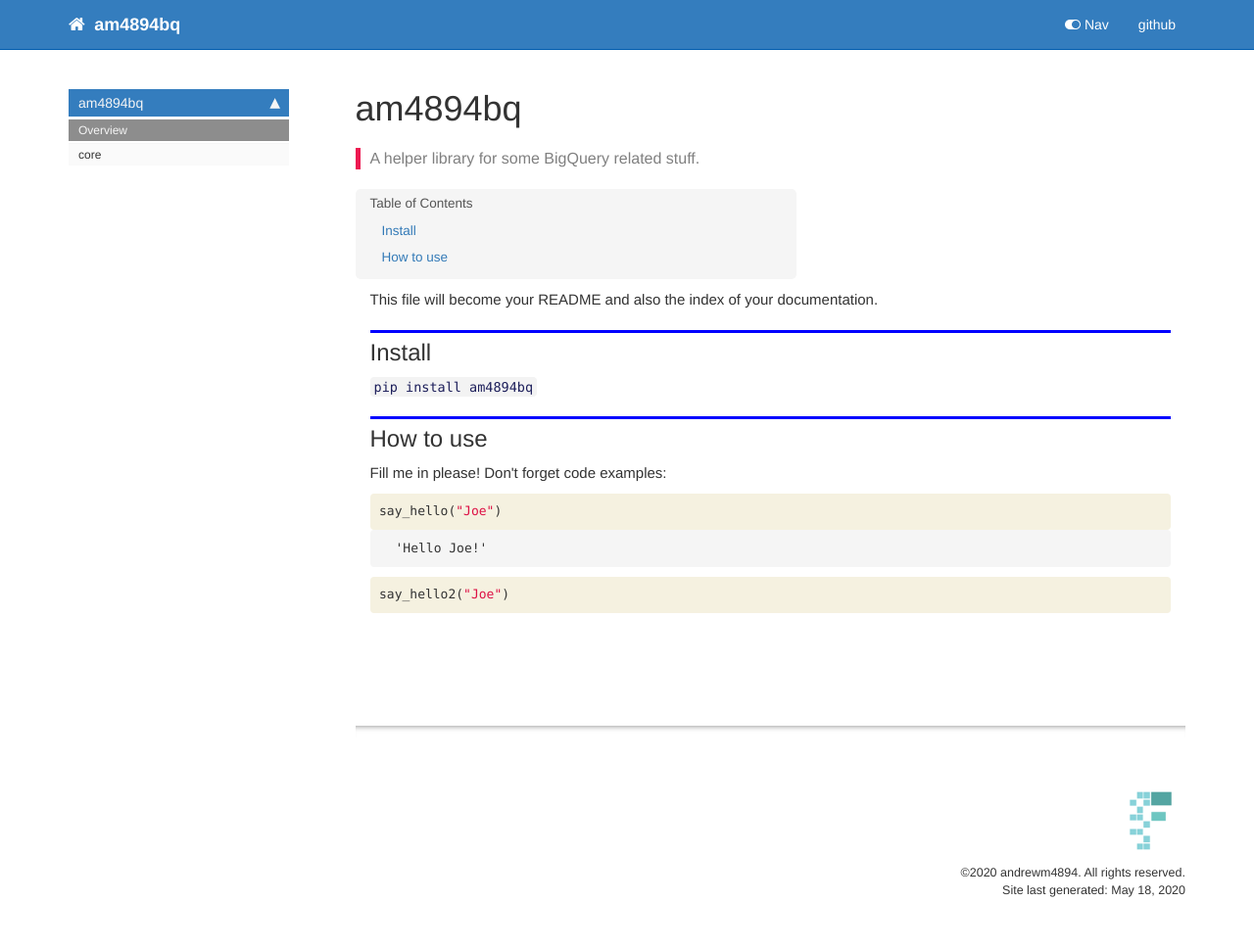
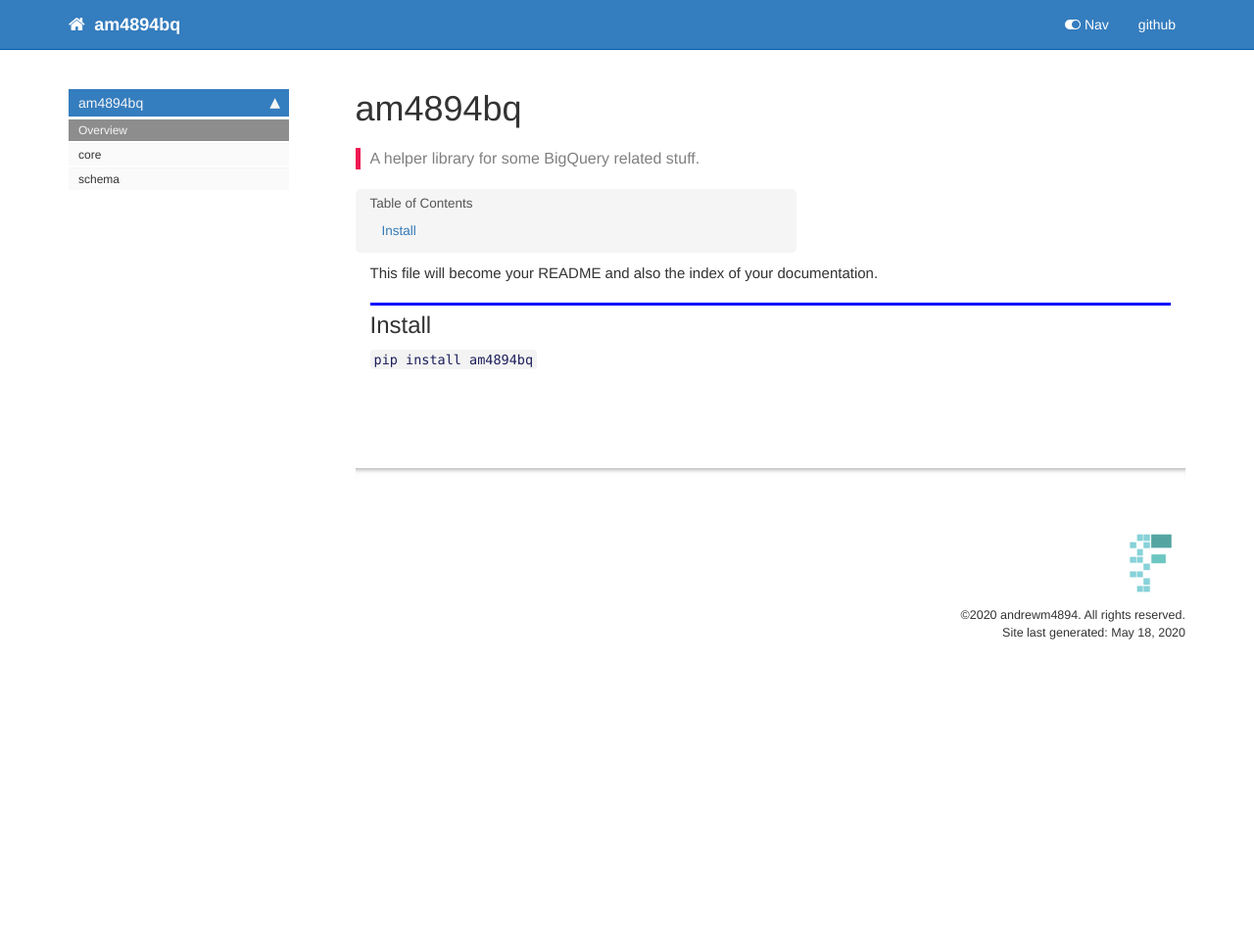
Before and after one commit to andrewm4894/am4894bq, a Jekyll site: the page built from docs/index.html, in a window 1280 px wide. Shown: the whole page at 98% size. Built offline with Jekyll 4.4.1, drawn with Linux system fonts in a browser that asks for light colours; nearby versions of some CDN libraries; comment, search, counter and statistics services are not loaded; after the commit the page ends 900 px from its top, so only the background shows below that.

Commit message:
adding schema module

```diff
--- a/am4894bq/__init__.py
+++ b/am4894bq/__init__.py
@@ -1 +1 @@
-__version__ = "0.0.4"
+__version__ = "0.1.5"
--- a/am4894bq/_nbdev.py
+++ b/am4894bq/_nbdev.py
@@ -3,7 +3,8 @@
 __all__ = ["index", "modules", "custom_doc_links", "git_url"]
 
 index = {"say_hello": "00_core.ipynb",
-         "say_hello2": "00_core.ipynb"}
+         "say_hello2": "00_core.ipynb",
+         "get_schema": "01_schema.ipynb"}
 
 modules = ["core.py"]
 
--- a/docs/_data/sidebars/home_sidebar.yml
+++ b/docs/_data/sidebars/home_sidebar.yml
@@ -12,6 +12,9 @@
     - output: web,pdf
       title: core
       url: /core
+    - output: web,pdf
+      title: schema
+      url: /schema
     output: web
     title: am4894bq
   output: web
--- a/docs/index.html
+++ b/docs/index.html
@@ -47,67 +47,4 @@
 </div>
 </div>
 </div>
-<div class="cell border-box-sizing text_cell rendered"><div class="inner_cell">
-<div class="text_cell_render border-box-sizing rendered_html">
-<h2 id="How-to-use">How to use<a class="anchor-link" href="#How-to-use"> </a></h2>
 </div>
-</div>
-</div>
-<div class="cell border-box-sizing text_cell rendered"><div class="inner_cell">
-<div class="text_cell_render border-box-sizing rendered_html">
-<p>Fill me in please! Don't forget code examples:</p>
-
-</div>
-</div>
-</div>
-    {% raw %}
-
-<div class="cell border-box-sizing code_cell rendered">
-<div class="input">
-
-<div class="inner_cell">
-    <div class="input_area">
-<div class=" highlight hl-ipython3"><pre><span></span><span class="n">say_hello</span><span class="p">(</span><span class="s2">&quot;Joe&quot;</span><span class="p">)</span>
-</pre></div>
-
-    </div>
-</div>
-</div>
-
-<div class="output_wrapper">
-<div class="output">
-
-<div class="output_area">
-
-
-
-<div class="output_text output_subarea output_execute_result">
-<pre>&#39;Hello Joe!&#39;</pre>
-</div>
-
-</div>
-
-</div>
-</div>
-
-</div>
-    {% endraw %}
-
-    {% raw %}
-
-<div class="cell border-box-sizing code_cell rendered">
-<div class="input">
-
-<div class="inner_cell">
-    <div class="input_area">
-<div class=" highlight hl-ipython3"><pre><span></span><span class="n">say_hello2</span><span class="p">(</span><span class="s2">&quot;Joe&quot;</span><span class="p">)</span>
-</pre></div>
-
-    </div>
-</div>
-</div>
-
-</div>
-    {% endraw %}
-
-</div>
--- a/docs/sidebar.json
+++ b/docs/sidebar.json
@@ -1,6 +1,7 @@
 {
   "am4894bq": {
     "Overview": "/",
-    "core": "/core"
+    "core": "/core",
+    "schema": "/schema"
   }
 }
--- a/requirements_dev.txt
+++ b/requirements_dev.txt
@@ -1,3 +1,5 @@
 jupyter==1.0.0
 nbdev==0.2.18
 twine
+google-cloud-bigquery==1.24.0
+python-dotenv==0.13.0
```
Also changed, not shown: am4894bq/core.py (+13 -8 lines), docs/schema.html (added, +145 -0 lines), README.md, 3 other files.
